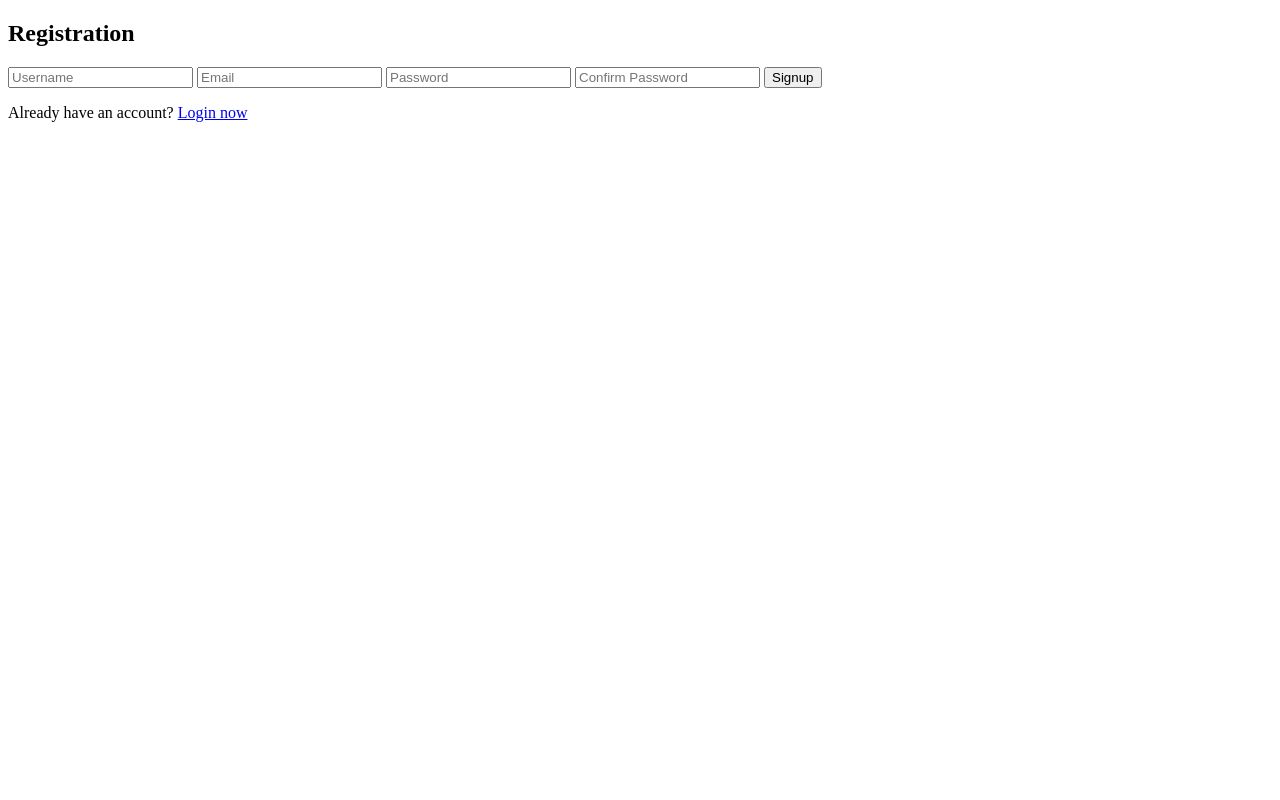
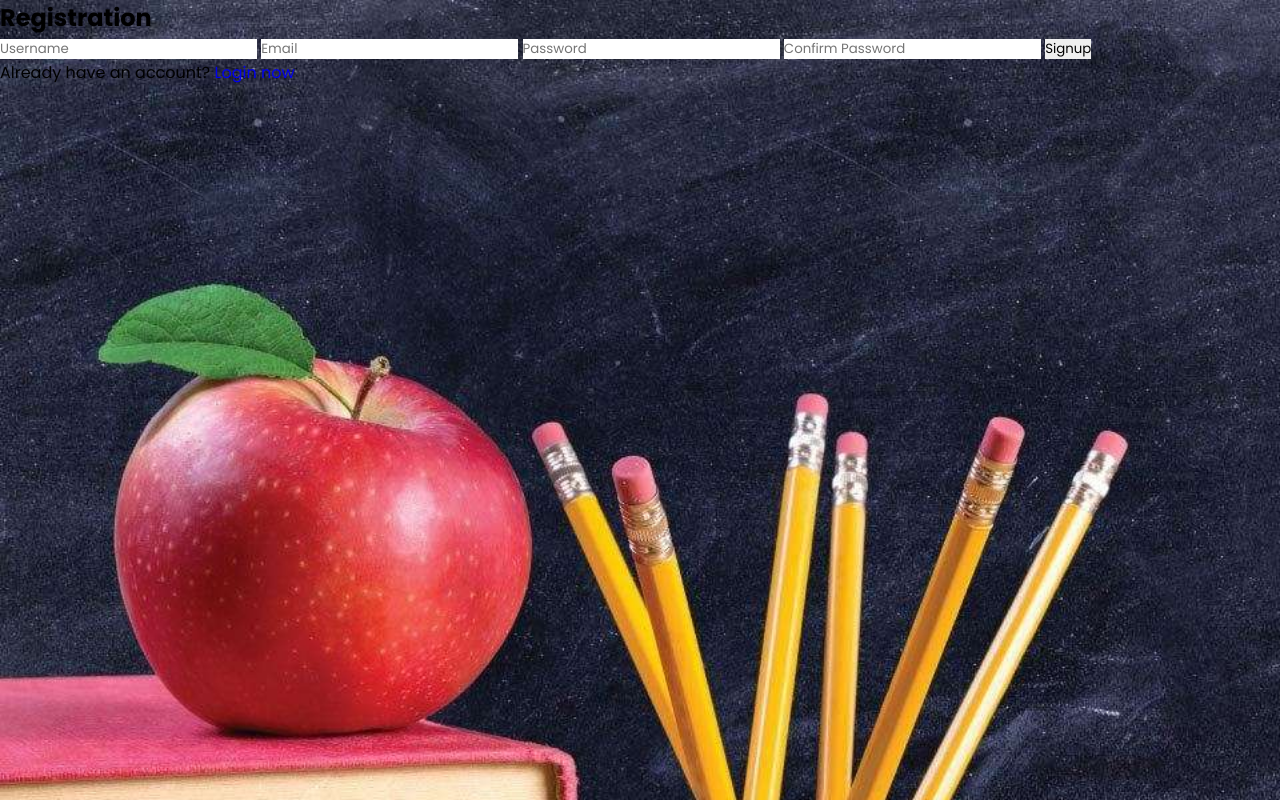
Before and after one commit to kiarashkianid/MockmentorAI, a plain HTML site: page HTML/register.html in a window 1280 px wide. Drawn offline with Linux system fonts and the light colour scheme.

Commit message:
add the link and meta name

```diff
--- a/HTML/register.html
+++ b/HTML/register.html
@@ -4,6 +4,8 @@
   <meta charset="UTF-8">
   <meta name="viewport" content="width=device-width, initial-scale=1.0">
   <title>Registration</title>
+  <meta name="viewport" content="width=device-width">
+  <link rel="stylesheet" href="style.css">
 </head>
 <body>
   <div class="registration-container">
```
